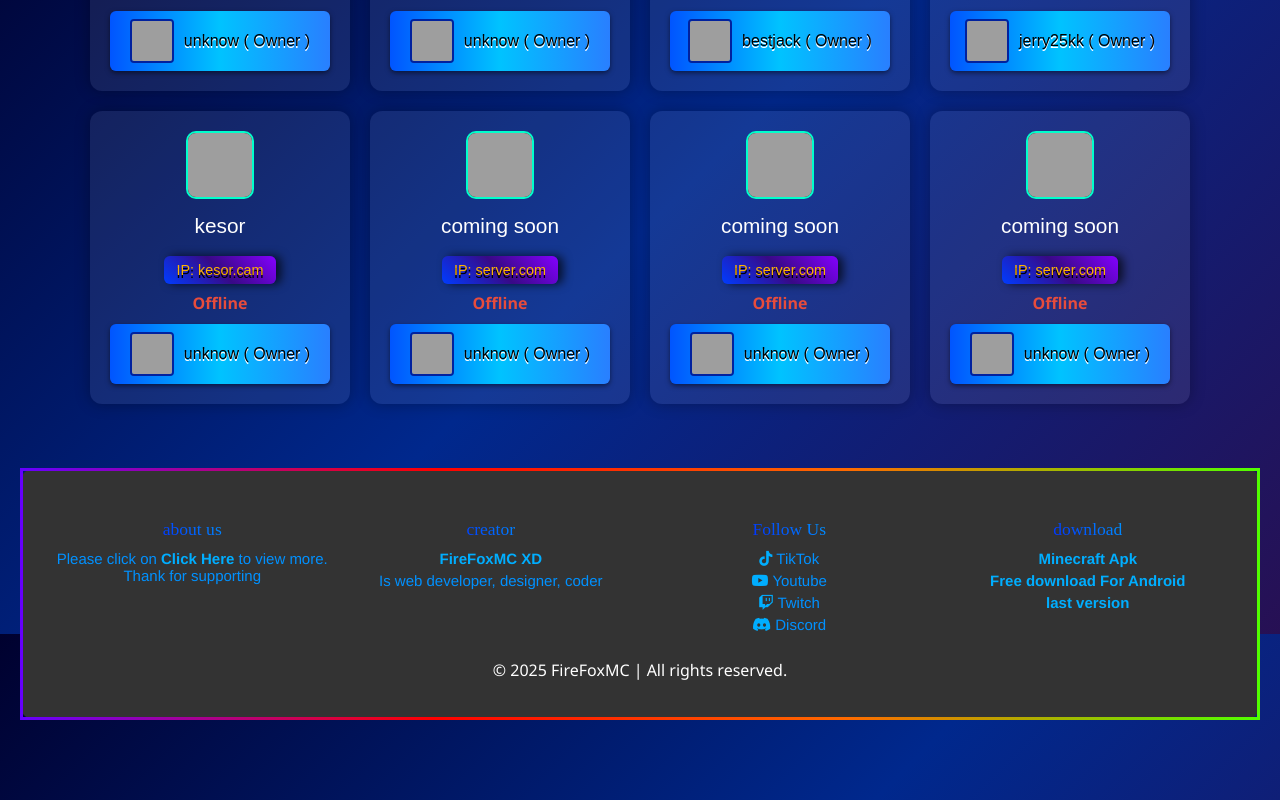
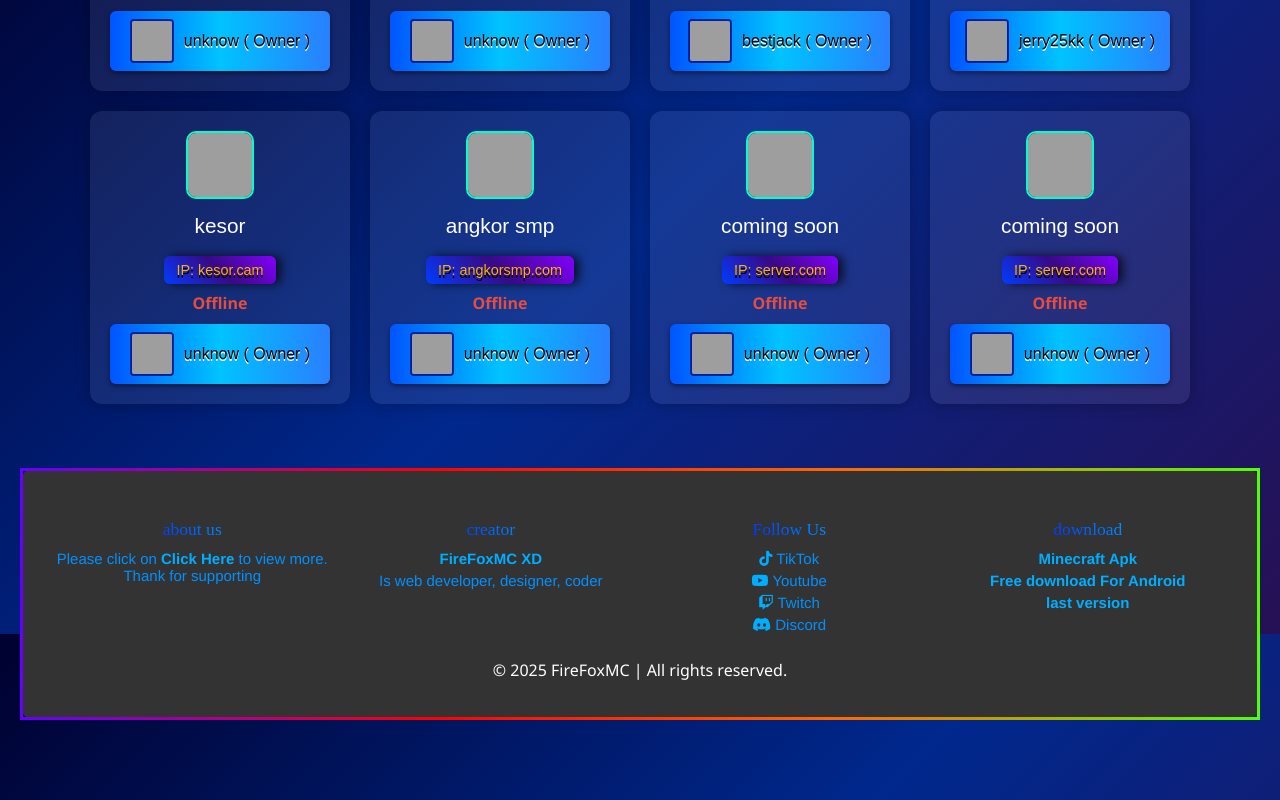
Before and after one commit to firefoxmcxd009-ops/Firefoxmc-kh, a plain HTML site: page index.html in a window 1280 px wide. Shown: the part 966-1766 px from the top of the page. Drawn offline with Linux system fonts and the light colour scheme; no server answers; grey boxes are pictures that could not be loaded; a web font is replaced by a local one.

Commit message:
index.html

```diff
--- a/index.html
+++ b/index.html
@@ -542,7 +542,7 @@ header {
       { name: "angkorek smp", ip:"mc.angkoreksmp.xyz", owner: "bestjack" },
       { name: "Romdoul MC", ip:"romdoulmc.vip", owner: "jerry25kk" },
       { name: "kesor", ip:"kesor.cam", owner: "unknow" },
-      { name: "coming soon", ip:"server.com", owner: "unknow" },
+      { name: "angkor smp", ip:"angkorsmp.com", owner: "unknow" },
       { name: "coming soon", ip:"server.com", owner: "unknow" },
       { name: "coming soon", ip:"server.com", owner: "unknow" },
 
```
